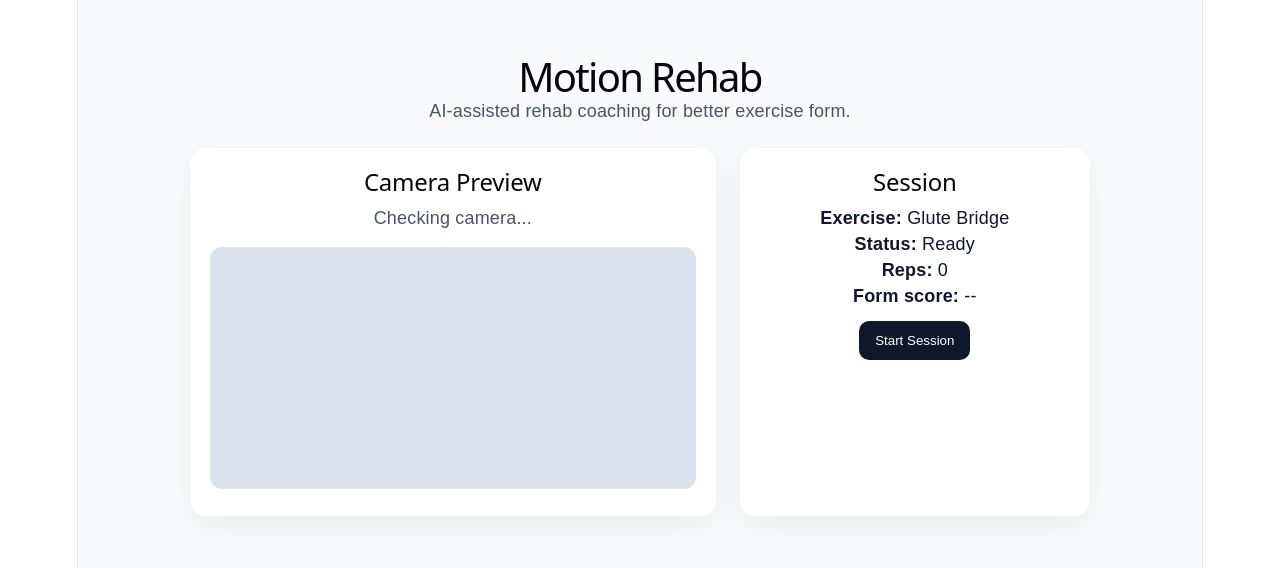
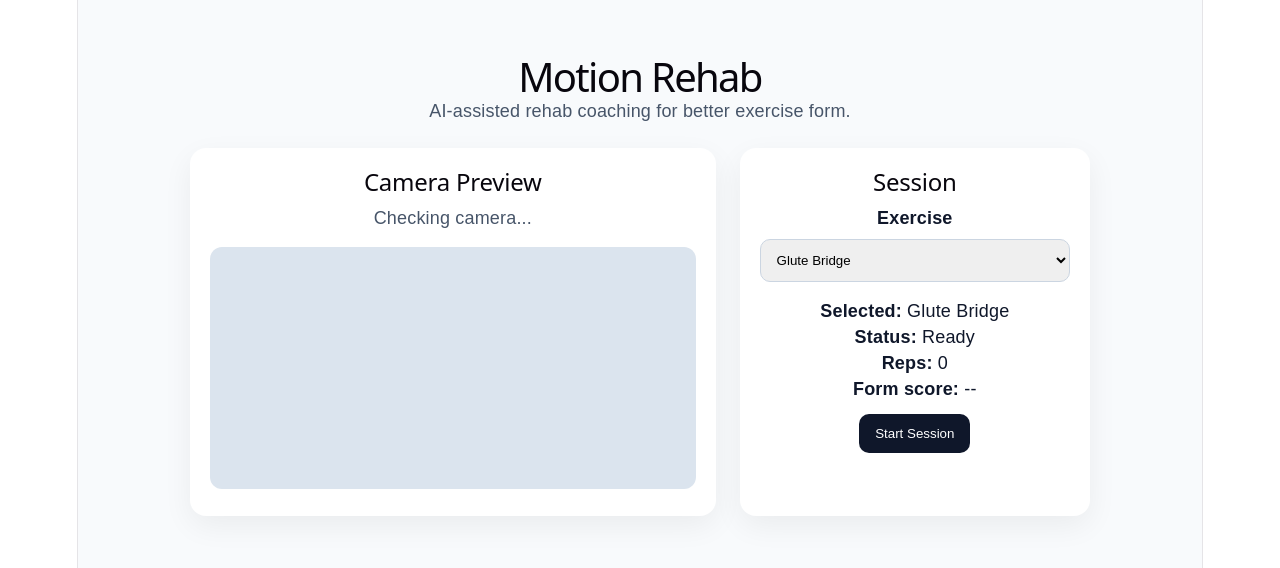
Before and after one commit to akki-krishnan/motion-rehab, a React (Vite) app: page / in a window 1280 px wide. Shown: the top 568 px of the page. Built offline with nearby package versions, Linux system fonts and the light colour scheme; no server answers.

Commit message:
Add exercise selector

```diff
--- a/src/App.tsx
+++ b/src/App.tsx
@@ -3,7 +3,7 @@ import { useEffect, useRef, useState } from "react";
 function App() {
   const videoRef = useRef<HTMLVideoElement>(null);
   const [message, setMessage] = useState("Checking camera...");
-  const [exercise] = useState("Glute Bridge");
+  const [exercise, setExercise] = useState("Glute Bridge");
 
   useEffect(() => {
     async function startCamera() {
@@ -94,8 +94,33 @@ function App() {
             }}
           >
             <h2 style={{ marginTop: 0 }}>Session</h2>
+
+            <label
+              htmlFor="exercise"
+              style={{ display: "block", marginBottom: "8px", fontWeight: 700 }}
+            >
+              Exercise
+            </label>
+
+            <select
+              id="exercise"
+              value={exercise}
+              onChange={(e) => setExercise(e.target.value)}
+              style={{
+                width: "100%",
+                padding: "12px",
+                borderRadius: "10px",
+                border: "1px solid #cbd5e1",
+                marginBottom: "16px",
+              }}
+            >
+              <option>Glute Bridge</option>
+              <option>Bird Dog</option>
+              <option>Bodyweight Squat</option>
+            </select>
+
             <p>
-              <strong>Exercise:</strong> {exercise}
+              <strong>Selected:</strong> {exercise}
             </p>
             <p>
               <strong>Status:</strong> Ready
```
